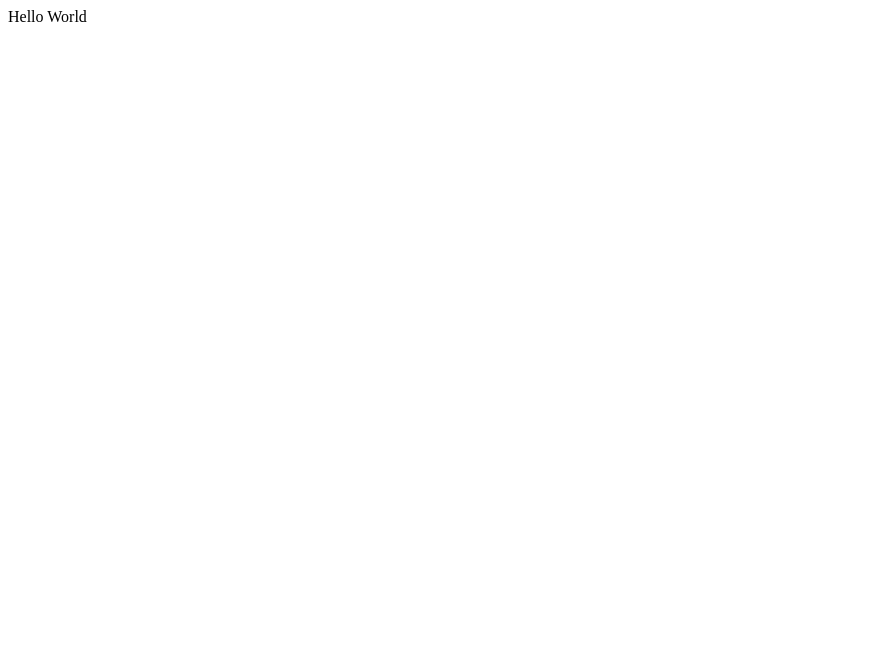
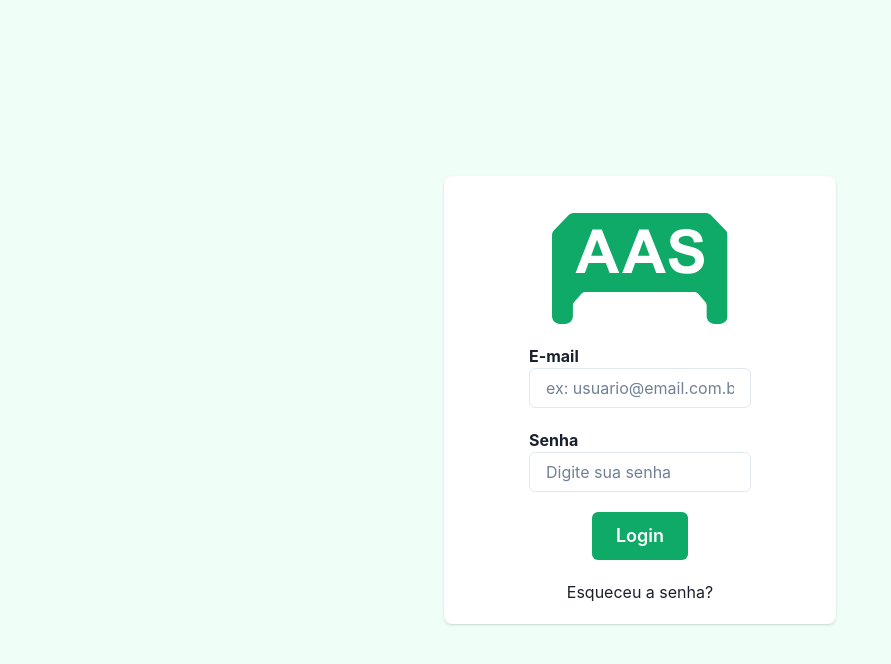
Before and after one commit to TCC-SIS-2024/Monitoring-Dashboard, a React (Vite) app: page /sign-in in a window 1280 px wide. Shown: the top 664 px of the page, without its empty margins (0-891 px from the left). Built offline with nearby package versions, Linux system fonts and the light colour scheme.

Commit message:
layout: add layout for login page and the main sections

```diff
--- a/package.json
+++ b/package.json
@@ -4,7 +4,7 @@
     "version": "0.0.0",
     "type": "module",
     "scripts": {
-    "dev": "vite",
+        "dev": "vite --host",
         "build": "tsc -b && vite build",
         "lint": "eslint .",
         "preview": "vite preview"
--- a/src/App.tsx
+++ b/src/App.tsx
@@ -1,12 +1,12 @@
 import React from "react"
+import { Box } from "@chakra-ui/react"
+import { RouterProvider } from "react-router-dom"
+import { router } from "./routes"
+
 
 export function App() {
 
   return (
-    <>
-      <div>
-        Hello World
-      </div>
-    </>
+    <RouterProvider router={router} />
   )
 }
--- a/src/main.tsx
+++ b/src/main.tsx
@@ -1,11 +1,18 @@
 import React from "react"
-
+import { ChakraProvider } from "@chakra-ui/react"
 import { StrictMode } from 'react'
 import { createRoot } from 'react-dom/client'
 import { App } from './App.tsx'
+import { extendTheme } from '@chakra-ui/react'
+import { colors } from "./styles/default.ts"
+import { RouterProvider } from "react-router-dom"
+
+const theme = extendTheme({ colors })
 
 createRoot(document.getElementById('root')!).render(
   <StrictMode>
-    <App />
+    <ChakraProvider theme={theme}>
+      <App />
+    </ChakraProvider>
   </StrictMode>,
 )
--- /dev/null
+++ b/src/pages/_layout/app.tsx
@@ -0,0 +1,9 @@
+import { Outlet } from "react-router-dom";
+
+export function AppLayout() {
+  return (
+    <div>
+      <Outlet />
+    </div>
+  )
+}
--- /dev/null
+++ b/src/pages/_layout/auth.tsx
@@ -0,0 +1,14 @@
+import { Box, Flex } from "@chakra-ui/react";
+import { Outlet } from "react-router-dom";
+
+export function AuthLayout() {
+  return (
+    <Box minH='100vh' bg='mintCream.100' className="antialiased">
+      <Flex align='center' justifyContent='center' direction='column' minH="100vh">
+        <div>
+          <Outlet />
+        </div>
+      </Flex>
+    </Box>
+  )
+}
--- /dev/null
+++ b/src/pages/auth/sign-in.tsx
@@ -0,0 +1,40 @@
+import { Card, CardHeader, CardBody, CardFooter, Text, Image, Flex, Button } from '@chakra-ui/react'
+import logoImg from '../../assets/logo.svg'
+import { Input } from '@chakra-ui/react'
+
+export function SignIn() {
+  return (
+    <Card w='24.5rem' h='28rem' borderRadius='8px' boxShadow='base'>
+      <CardHeader marginTop='1.063rem'>
+        <Flex alignItems='center' justifyContent='center'>
+          <Image src={logoImg} />
+        </Flex>
+      </CardHeader>
+      <CardBody padding='0'>
+        <Flex gap='5' alignItems='center' justifyContent='center' flexDirection='column'>
+          <Flex flexDirection='column'>
+            <Text as='b'>E-mail</Text>
+            <Input type='email' placeholder='ex: usuario@email.com.br' w='222px' />
+          </Flex>
+          <Flex flexDirection='column'>
+            <Text as='b'>Senha</Text>
+            <Input type='password' placeholder='Digite sua senha' w='222px' />
+          </Flex>
+          <Button bg='greenPigment.100' color='white' size='lg' sx={{
+            "&:hover": {
+              bg: "mediumSeaGreen.100"
+            }
+          }}>
+            Login
+          </Button>
+          <Text sx={{
+            "&:hover": {
+              cursor: 'pointer',
+              textDecoration: 'underline'
+            }
+          }}>Esqueceu a senha?</Text>
+        </Flex>
+      </CardBody>
+    </Card>
+  )
+}
--- /dev/null
+++ b/src/routes.tsx
@@ -0,0 +1,22 @@
+import { createBrowserRouter } from "react-router-dom";
+import { AppLayout } from "./pages/_layout/app";
+import { AuthLayout } from "./pages/_layout/auth";
+import { SignIn } from "./pages/auth/sign-in";
+
+export const router = createBrowserRouter([
+  {
+    path: '/',
+    element: <AppLayout />,
+    children: []
+  },
+  {
+    path: '/',
+    element: <AuthLayout />,
+    children: [
+      {
+        path: '/sign-in',
+        element: <SignIn />
+      }
+    ]
+  }
+])
--- /dev/null
+++ b/src/styles/default.ts
@@ -0,0 +1,68 @@
+export const colors = {
+  white: "#fff",
+  mintCream: {
+    100: '#EFFEF7',
+    200: '#EFFEF7',
+  },
+  greenPigment: {
+    100: '#0FA968',
+    200: '#0FA968',
+  },
+  blackPearl: {
+    100: '#06150E',
+    200: '#06150E',
+  },
+  darkGreen: {
+    100: '#03301F',
+    200: '#08271A',
+  },
+  charlestonGreen: {
+    100: '#091E15',
+  },
+  darkJungleGreen: {
+    100: '#11261B',
+  },
+  mediumSeaGreen: {
+    100: '#126945',
+    200: '#1A8151',
+    300: '#2E7956',
+  },
+  brunswickGreen: {
+    100: '#143B28',
+    200: '#214835',
+  },
+  darkSpringGreen: {
+    100: '#155236',
+    200: '#1B5B3A',
+  },
+  calPolyPomonaGreen: {
+    100: '#173825',
+  },
+  emerald: {
+    100: '#39AD7A',
+  },
+  outerSpace: {
+    100: '#3C4D45',
+  },
+  mediumAquamarine: {
+    100: '#43E5A0',
+  },
+  dimGray: {
+    100: '#4A4E4C',
+  },
+  xanadu: {
+    100: '#638374',
+  },
+  grayWeb: {
+    100: '#7D8581',
+  },
+  lightSeaGreen: {
+    100: '#8CBDA7',
+  },
+  ashGray: {
+    100: '#B4BFBA',
+  },
+  aeroBlue: {
+    100: '#B8FADD',
+  },
+} as const
```
Also changed, not shown: src/assets/logo.svg (added). Lines whose indentation alone changed are shown as unchanged.
